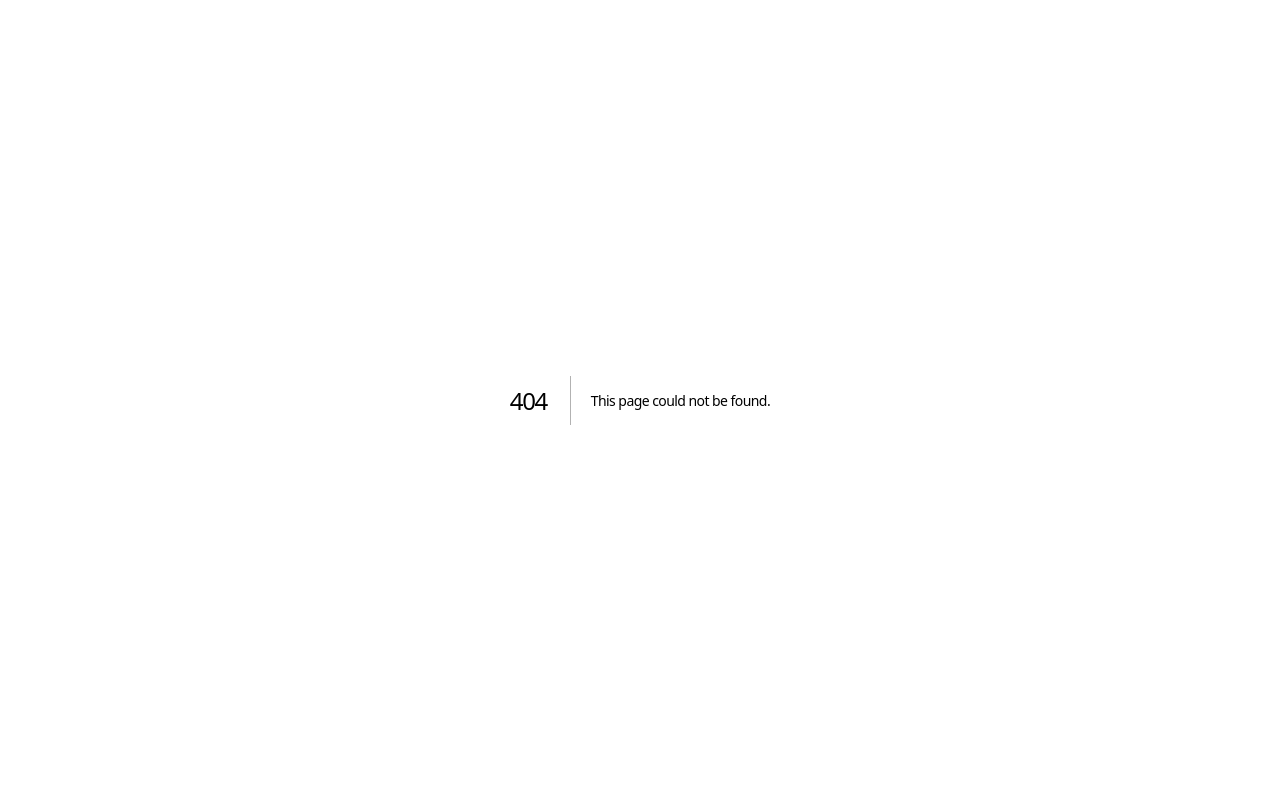
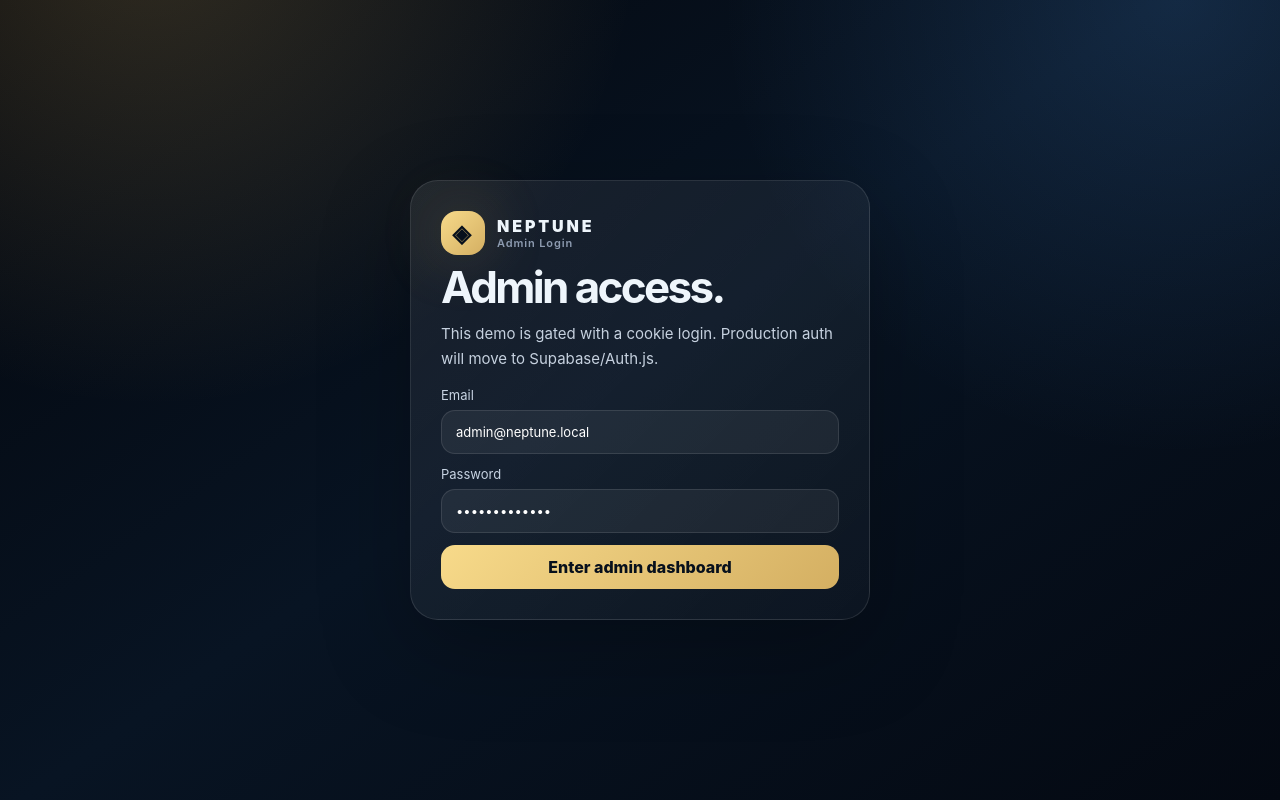
Before and after one commit to eagleconsulting954-a11y/Neptune-product, a Next.js app: page /login in a window 1280 px wide. Before the commit this address had no page. Built offline with nearby package versions, Linux system fonts and the light colour scheme.

Commit message:
Add login page

```diff
--- /dev/null
+++ b/app/login/page.tsx
@@ -0,0 +1,15 @@
+import Link from "next/link";
+import { LoginForm } from "@/components/LoginForm";
+
+export default function LoginPage() {
+  return (
+    <main className="login-page">
+      <div className="panel login-card">
+        <Link className="brand" href="/"><span className="brand-mark">◈</span><span>NEPTUNE<small>Admin Login</small></span></Link>
+        <h1 style={{fontSize: 44}}>Admin access.</h1>
+        <p className="lede" style={{fontSize: 15}}>This demo is gated with a cookie login. Production auth will move to Supabase/Auth.js.</p>
+        <LoginForm />
+      </div>
+    </main>
+  );
+}
```
